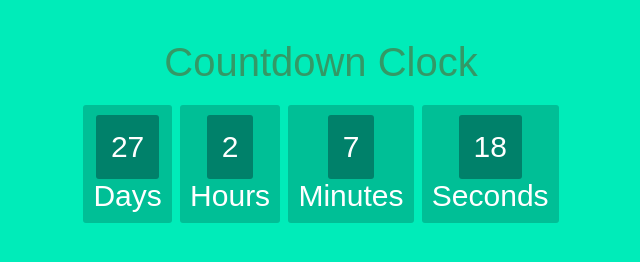
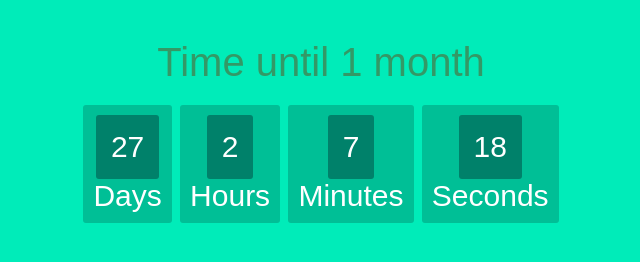
Before and after one commit to Cainan-H/Relationship-Timers, a plain HTML site: page index.html in a window 1280 px wide. Shown: the whole page, without its empty margins (319-959 px from the left). Drawn offline with Linux system fonts and the light colour scheme.

Commit message:
Update index.html

```diff
--- a/index.html
+++ b/index.html
@@ -41,7 +41,7 @@ smalltext{
 </style>
 </head>
 <body>
-<h1>Countdown Clock</h1>
+<h1>Time until 1 month</h1>
 <div id="clockdiv">
 <div>
 	<span class="days" id="day"></span>
```
